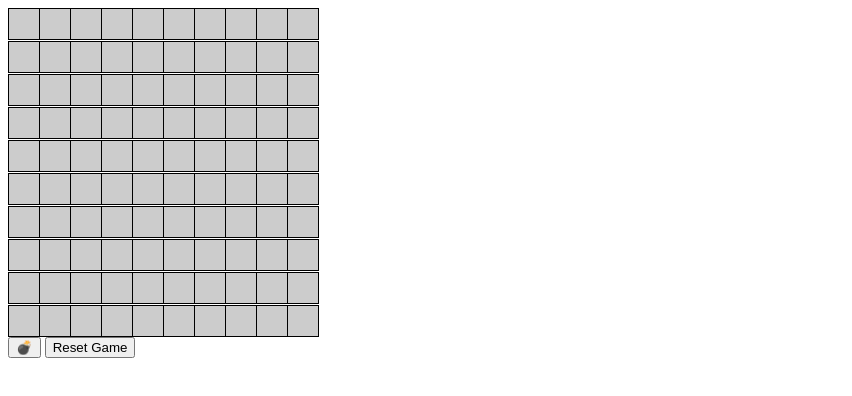
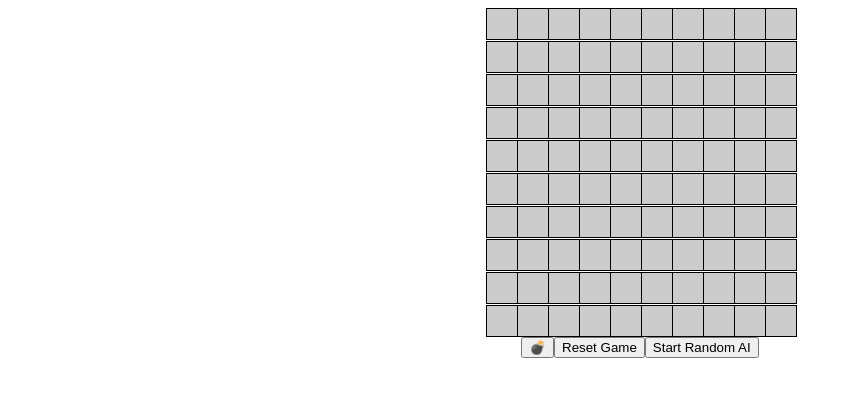
Before and after one commit to jupi1001/minesweeper-AI, a plain HTML site: page index.html in a window 1280 px wide. Shown: the whole page, without its empty margins (0-852 px from the left). Drawn offline with Linux system fonts and the light colour scheme.

Commit message:
small css polish

```diff
--- a/index.html
+++ b/index.html
@@ -9,7 +9,10 @@
   <body>
     <div id="minesweeper-board"></div>
     <script src="script.js"></script>
-    <button id="mode-button" onclick="toggleMode()">💣</button>
-    <button onclick="resetGame()">Reset Game</button>
+    <div class="button-box">
+      <button id="mode-button" onclick="toggleMode()">💣</button>
+      <button onclick="resetGame()">Reset Game</button>
+      <button onclick="startRandomAI()">Start Random AI</button>
+    </div>
   </body>
 </html>
--- a/script.js
+++ b/script.js
@@ -4,6 +4,7 @@ let firstClick = false;
 
 let grid = [];
 let flagMode = false;
+let endOfGame = false;
 
 function initializeGrid() {
   for (let i = 0; i < boardSize; i++) {
@@ -152,13 +153,25 @@ function endGame(win) {
   } else {
     alert("Oops! You hit a mine. Game over!");
   }
+  endOfGame = true;
 }
 
 function resetGame() {
   grid = [];
+  endOfGame = false;
   initializeGrid();
   placeMines();
   renderGrid();
 }
 
 renderGrid();
+
+// ---------------AI Part ------------
+
+function startRandomAI() {
+  while (endOfGame == false) {
+    const row = Math.floor(Math.random() * boardSize);
+    const col = Math.floor(Math.random() * boardSize);
+    revealSquare(row, col);
+  }
+}
--- a/styles.css
+++ b/styles.css
@@ -3,6 +3,12 @@
   grid-template-columns: repeat(10, 30px); /* Adjust based on board size */
   gap: 1px;
   background-color: white;
+  justify-content: center;
+}
+
+.button-box {
+  display: flex;
+  justify-content: center;
 }
 
 .cell {
```
